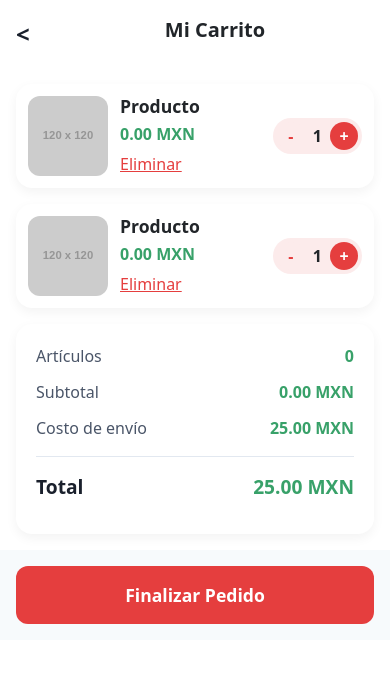
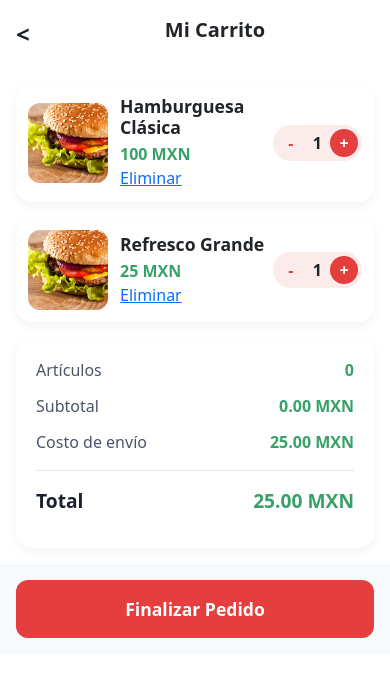
Before and after one commit to RodrigoRamirez-N/AdministracionDeProyectos, an Angular app in the folder Proyecto/FrontEnd/CampusVirtual/: page /equipo4/carrito in a window 390 px wide. Shown: the top 676 px of the page. Built offline with nearby package versions, Linux system fonts and the light colour scheme.

Commit message:
fix: últimos ajustes pendientes en menu mobile

```diff
--- a/Proyecto/FrontEnd/CampusVirtual/src/app/modules/equipo4/src/components/carrito-item/carrito-item.html
+++ b/Proyecto/FrontEnd/CampusVirtual/src/app/modules/equipo4/src/components/carrito-item/carrito-item.html
@@ -1,13 +1,18 @@
 <div class="item-card">
-  <img class="item-imagen" [src]="imageUrl" [alt]="title">
+  <img class="item-imagen"
+       [src]="product?.image || imageUrl"
+       [alt]="product?.name || title">
+
   <div class="item-info">
-    <h4 class="item-nombre">{{ title }}</h4>
-    <p class="item-precio">{{ price | number:'1.2-2' }} MXN</p>
-    <button type="button" class="boton-eliminar" (click)="onRemove()">Eliminar</button>
+    <h4 class="item-nombre">{{ product?.name || title }}</h4>
+
+    <p class="item-precio">{{ product?.price || price }} MXN</p>
+
+    <a class="eliminar-link">Eliminar</a>
   </div>
+
   <div class="item-cantidad">
-    <button class="boton-menos" type="button" (click)="onMinus()" [disabled]="quantity <= 1">-</button>
-    <span>{{ quantity }}</span>
-    <button class="boton-mas" type="button" (click)="onPlus()">+</button>
+    <button class="boton-menos">-</button>
+    <span>{{ quantity }}</span> <button class="boton-mas">+</button>
   </div>
 </div>
--- a/Proyecto/FrontEnd/CampusVirtual/src/app/modules/equipo4/src/components/carrito-item/carrito-item.ts
+++ b/Proyecto/FrontEnd/CampusVirtual/src/app/modules/equipo4/src/components/carrito-item/carrito-item.ts
@@ -1,24 +1,22 @@
-import { Component, Input, Output, EventEmitter } from '@angular/core';
+import { Component, Input } from '@angular/core';
 import { CommonModule } from '@angular/common';
+import { Product } from '../product-card/product.model';
 
 @Component({
   selector: 'app-carrito-item',
   standalone: true,
   imports: [CommonModule],
   templateUrl: './carrito-item.html',
-  styleUrl: './carrito-item.css'
+  styleUrls: ['./carrito-item.css']
 })
 export class CarritoItem {
-  @Input() title: string = 'Producto';
+  // --- TU FORMA (MOBILE) ---
+  @Input() product: Product | undefined;
+
+  // --- LA FORMA DE TU COMPAÑERO (DESKTOP) ---
+  // Agregamos esto para que su código no falle
+  @Input() title: string = '';
   @Input() price: number = 0;
   @Input() quantity: number = 1;
-  @Input() imageUrl: string = 'https://via.placeholder.com/120x120.png?text=Item';
-  @Output() increment = new EventEmitter<void>();
-  @Output() decrement = new EventEmitter<void>();
-  @Output() remove = new EventEmitter<void>();
-
-  onPlus() { this.increment.emit(); }
-  onMinus() { this.decrement.emit(); }
-  onRemove() { this.remove.emit(); }
-
+  @Input() imageUrl: string = '';
 }
--- a/Proyecto/FrontEnd/CampusVirtual/src/app/modules/equipo4/src/components/product-card/product-card.html
+++ b/Proyecto/FrontEnd/CampusVirtual/src/app/modules/equipo4/src/components/product-card/product-card.html
@@ -2,16 +2,16 @@
   <img class="card-imagen" src="https://www.cnature.es/wp-content/uploads/2021/12/hamburguesa-con-guacamole.jpg" alt="Hamburguesa">
 
 <div class="card-info">
-    <h4 class="info-titulo">Tipo de comida</h4>
-    <p class="info-lugar">Lugar de comida</p>
-    <p class="info-precio">100 MXN</p>
+    <h4 class="info-titulo">{{ product.name }}</h4>
+    <p class="info-lugar">{{ product.place }}</p>
+    <p class="info-precio">{{ product.price }} MXN</p>
   </div>
 
   <div class="card-accion">
     <div class="likes">
-      <span>43</span>
+      <span>{{ product.likes }}</span>
       <span class="icon-heart">🤍</span>
     </div>
-    <button class="boton-mas">+</button>
+    <button class="boton-mas" (click)="agregarAlCarrito()">+</button>
   </div>
 </div>
--- a/Proyecto/FrontEnd/CampusVirtual/src/app/modules/equipo4/src/components/product-card/product-card.ts
+++ b/Proyecto/FrontEnd/CampusVirtual/src/app/modules/equipo4/src/components/product-card/product-card.ts
@@ -1,11 +1,18 @@
-import { Component } from '@angular/core';
+import { Component, Input } from '@angular/core';
+import { CommonModule } from '@angular/common';
+import { Product } from './product.model';
 
 @Component({
   selector: 'app-product-card',
-  imports: [],
+  standalone: true,
+  imports: [CommonModule],
   templateUrl: './product-card.html',
-  styleUrl: './product-card.css'
+  styleUrls: ['./product-card.css']
 })
 export class ProductCard {
+  @Input() product!: Product;
 
+  agregarAlCarrito() {
+    alert('Se agregó: ' + this.product.name);
+  }
 }
--- a/Proyecto/FrontEnd/CampusVirtual/src/app/modules/equipo4/src/pages/cart-food-mobile/cart-food-mobile.html
+++ b/Proyecto/FrontEnd/CampusVirtual/src/app/modules/equipo4/src/pages/cart-food-mobile/cart-food-mobile.html
@@ -3,6 +3,9 @@
   <h1>Mi Carrito</h1>
 </div>
 
-<app-carrito-item></app-carrito-item>
-<app-carrito-item></app-carrito-item>
+<app-carrito-item
+  *ngFor="let item of cartItems"
+  [product]="item">
+</app-carrito-item>
+
 <app-carrito-summary></app-carrito-summary>
--- a/Proyecto/FrontEnd/CampusVirtual/src/app/modules/equipo4/src/pages/cart-food-mobile/cart-food-mobile.ts
+++ b/Proyecto/FrontEnd/CampusVirtual/src/app/modules/equipo4/src/pages/cart-food-mobile/cart-food-mobile.ts
@@ -1,18 +1,40 @@
 import { Component } from '@angular/core';
+import { CommonModule } from '@angular/common';
+import { RouterModule } from '@angular/router';
 import { CarritoItem } from '../../components/carrito-item/carrito-item';
 import { CarritoSummary } from '../../components/carrito-summary/carrito-summary';
-import { RouterModule } from '@angular/router'; // <-- LÍNEA IMPORTANTE 1
+import { Product } from '../../components/product-card/product.model';
 
 @Component({
   selector: 'app-cart-food-mobile',
   standalone: true,
   imports: [
+    CommonModule,
     CarritoItem,
     CarritoSummary,
-    RouterModule // <-- LÍNEA IMPORTANTE 2
+    RouterModule
   ],
   templateUrl: './cart-food-mobile.html',
   styleUrls: ['./cart-food-mobile.css']
 })
 export class CartFoodMobile {
+  // Simulamos que el usuario agregó estas 2 cosas
+  cartItems: Product[] = [
+    {
+      id: 1,
+      name: 'Hamburguesa Clásica',
+      place: 'Cafetería Central',
+      price: 100,
+      image: 'assets/images/Recetas-de-Hamburguesa.jpg',
+      likes: 0
+    },
+    {
+      id: 4,
+      name: 'Refresco Grande',
+      place: 'El Punto',
+      price: 25,
+      image: 'assets/images/Recetas-de-Hamburguesa.jpg', // Usa la imagen que tengas
+      likes: 0
+    }
+  ];
 }
--- a/Proyecto/FrontEnd/CampusVirtual/src/app/modules/equipo4/src/pages/menu-food-mobile/menu-food-mobile.html
+++ b/Proyecto/FrontEnd/CampusVirtual/src/app/modules/equipo4/src/pages/menu-food-mobile/menu-food-mobile.html
@@ -15,9 +15,10 @@
 </div>
 
 <div class="product-list">
-  <app-product-card></app-product-card>
-  <app-product-card></app-product-card>
-  <app-product-card></app-product-card>
+  <app-product-card
+    *ngFor="let item of products"
+    [product]="item">
+  </app-product-card>
 </div>
 
 <div class="bottom-nav">
--- a/Proyecto/FrontEnd/CampusVirtual/src/app/modules/equipo4/src/pages/menu-food-mobile/menu-food-mobile.ts
+++ b/Proyecto/FrontEnd/CampusVirtual/src/app/modules/equipo4/src/pages/menu-food-mobile/menu-food-mobile.ts
@@ -1,18 +1,55 @@
 import { Component } from '@angular/core';
+import { CommonModule } from '@angular/common';
 import { RouterModule } from '@angular/router';
 import { ProductCard } from '../../components/product-card/product-card';
+import { Product } from '../../components/product-card/product.model';
 
 @Component({
   selector: 'app-menu-food-mobile',
   standalone: true,
   imports: [
+    CommonModule,
     ProductCard,
     RouterModule
   ],
   templateUrl: './menu-food-mobile.html',
   styleUrls: ['./menu-food-mobile.css']
 })
-
 export class MenuFoodMobile {
 
+  //  JSON DE EJEMPLO:
+  products: Product[] = [
+    {
+      id: 1,
+      name: 'Hamburguesa Clásica',
+      place: 'Cafetería Central',
+      price: 100,
+      image: 'assets/images/Recetas-de-Hamburguesa.jpg',
+      likes: 43
+    },
+    {
+      id: 2,
+      name: 'Hamburguesa Doble',
+      place: 'Facultad de Sistemas',
+      price: 120,
+      image: 'assets/images/Recetas-de-Hamburguesa.jpg',
+      likes: 12
+    },
+    {
+      id: 3,
+      name: 'Papas a la Francesa',
+      place: 'El Punto',
+      price: 60,
+      image: 'assets/images/Recetas-de-Hamburguesa.jpg',
+      likes: 85
+    },
+    {
+      id: 4,
+      name: 'Refresco Grande',
+      place: 'El Punto',
+      price: 25,
+      image: 'assets/images/Recetas-de-Hamburguesa.jpg',
+      likes: 150
+    }
+  ];
 }
```
Also changed, not shown: Proyecto/FrontEnd/CampusVirtual/src/app/modules/equipo4/src/components/product-card/product.model.ts (added, +8 -0 lines).
